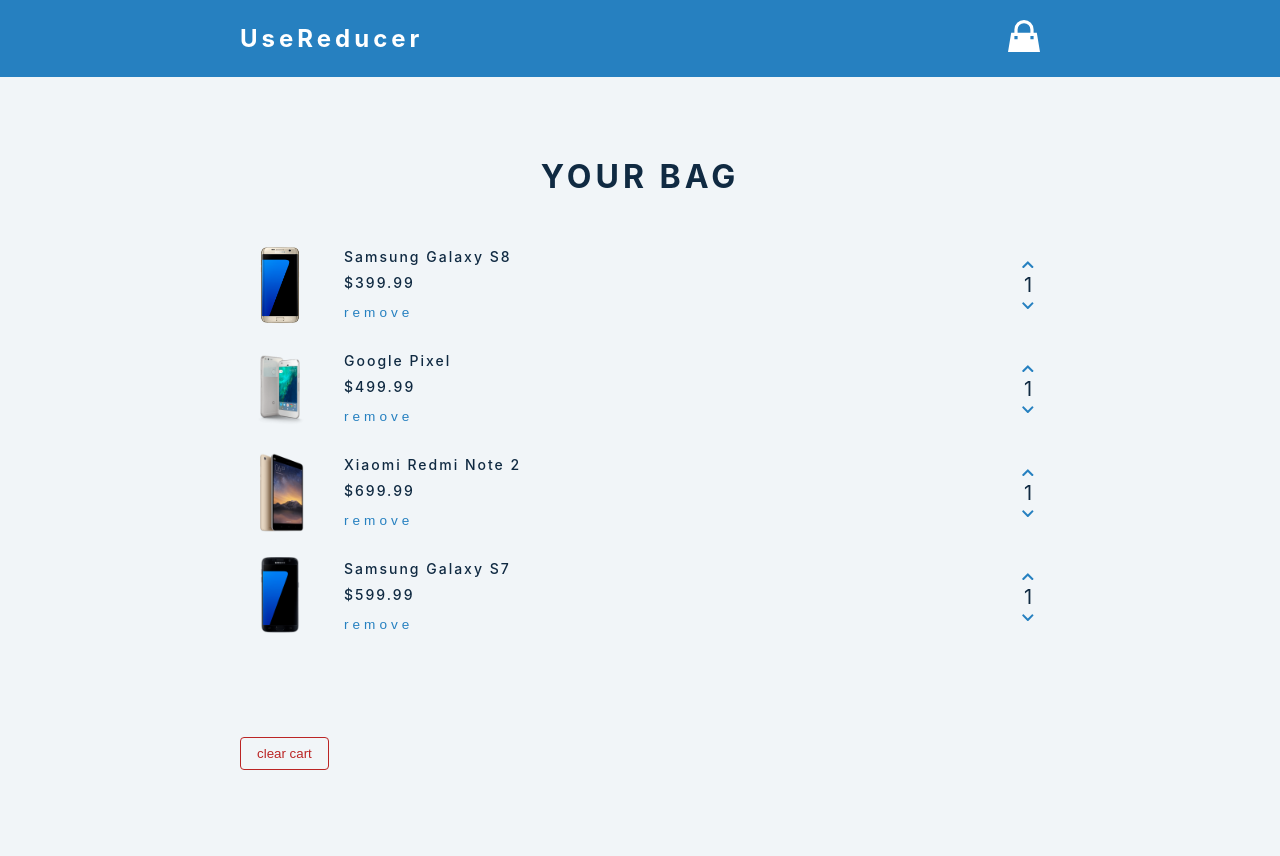
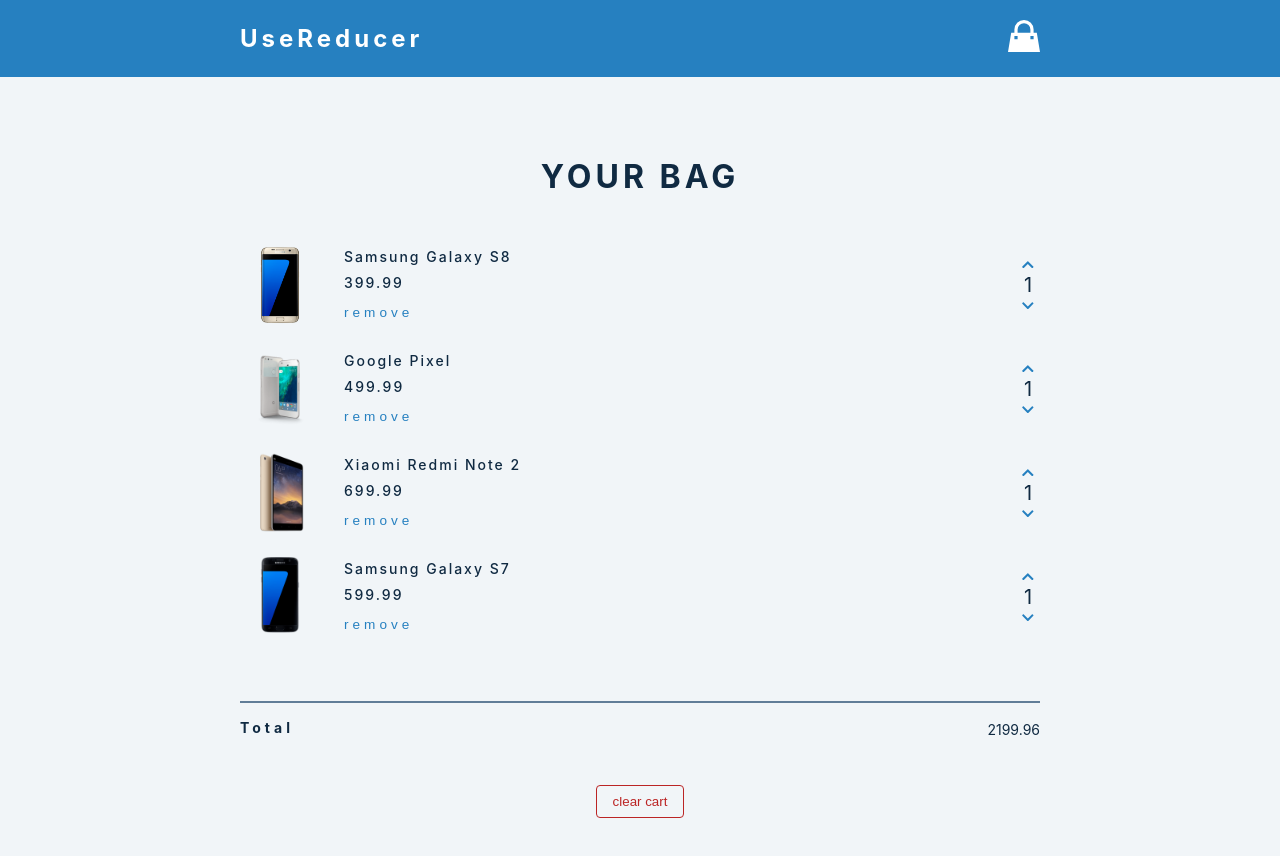
Before and after one commit to r-shirasu/cart_React_practice, a React (Create React App) app: page / in a window 1280 px wide. Before the commit the page ends 810 px from the top, so only its background shows below. Built offline with nearby package versions, Linux system fonts and the light colour scheme.

Commit message:
合計が出せるようにする

```diff
--- a/src/App.js
+++ b/src/App.js
@@ -1,5 +1,6 @@
 import "./App.scss";
 import { Cart } from "./Cart.js";
+import React from "react";
 
 export const App = () => {
   return (
@@ -24,11 +25,6 @@
         <div>
           <Cart />
         </div>
-        <footer>
-          <div className="cart-total">
-            <button className="btn clear-btn">clear cart</button>
-          </div>
-        </footer>
       </section>
     </>
   );
--- a/src/App.scss
+++ b/src/App.scss
@@ -78,11 +78,18 @@
     margin-top: 4rem;
     text-align: center;
 
+    hr {
+      background: #617d98;
+      border-color: transparent;
+      border-width: 0.25px;
+    }
+
     .cart-total {
       text-transform: capitalize;
       display: flex;
       justify-content: space-between;
       margin-top: 1rem;
+    }
 
     .clear-btn {
       background: transparent;
@@ -93,10 +100,10 @@
       border-radius: 0.25rem;
     }
     .clear-btn:hover {
+      cursor: pointer;
       background: hsl(360, 71%, 66%);
       color: hsl(360, 67%, 44%);
       border-color: hsl(360, 71%, 66%);
     }
   }
 }
-}
--- a/src/Cart.js
+++ b/src/Cart.js
@@ -9,18 +9,21 @@
 
 export const Cart = () => {
   const [mobileItems, setmobileItems] = useState(Data);
+  const [count, setCount] = useState(2199.96);
 
-  const increase = (dataIndex) => {
+  const increase = (dataArray, dataIndex) => {
     const increaseAction = mobileItems.map((dataArray, id) => {
       if (id === dataIndex) {
         return { ...dataArray, amount: dataArray.amount + 1 };
       }
       return dataArray;
     });
+    let sum = count + dataArray.price;
+    setCount(Math.round(sum * 100) / 100);
     setmobileItems(increaseAction);
   };
 
-  const decrease = (dataIndex) => {
+  const decrease = (dataArray, dataIndex) => {
     const decreaseAction = mobileItems
       .map((dataArray, id) => {
         if (id === dataIndex) {
@@ -30,8 +33,15 @@
       })
       .filter((dataArray, _) => dataArray.amount !== 0);
 
+    let sum = count - dataArray.price;
+    setCount(Math.round(sum * 100) / 100);
     setmobileItems(decreaseAction);
   };
+
+  // const count = () => {
+  //   const total = Data.reduce((p, x) => p + x.price, 0);
+  //   console.log(total);
+  // };
 
   return (
     <div className="section">
@@ -48,20 +58,28 @@
               <button className="amount-btn">
                 <FontAwesomeIcon
                   icon={faChevronUp}
-                  onClick={() => increase(dataIndex)}
+                  onClick={() => increase(dataArray, dataIndex)}
                 />
               </button>
               <p className="amount">{dataArray.amount}</p>
               <button className="amount-btn">
                 <FontAwesomeIcon
                   icon={faChevronDown}
-                  onClick={() => decrease(dataIndex)}
+                  onClick={() => decrease(dataArray, dataIndex)}
                 />
               </button>
             </div>
           </article>
         );
       })}
+      <footer>
+        <hr></hr>
+        <div className="cart-total">
+          <h4>total</h4>
+          <p>{count}</p>
+        </div>
+        <button className="btn clear-btn">clear cart</button>
+      </footer>
     </div>
   );
 };
--- a/src/data.js
+++ b/src/data.js
@@ -2,7 +2,7 @@
   {
     id: 1,
     title: "Samsung Galaxy S8",
-    price: `$399.99`,
+    price: 399.99,
     img: `${process.env.PUBLIC_URL}/img/yedjpkwxljtb75t3tezl.png`,
     alt: "Samsung Galaxy S8",
     amount: 1,
@@ -10,7 +10,7 @@
   {
     id: 2,
     title: "Google Pixel",
-    price: `$499.99`,
+    price: 499.99,
     img: `${process.env.PUBLIC_URL}/img/phone-1_gvesln.png`,
     alt: "Google Pixel",
     amount: 1,
@@ -18,7 +18,7 @@
   {
     id: 3,
     title: "Xiaomi Redmi Note 2",
-    price: `$699.99`,
+    price: 699.99,
     img: `${process.env.PUBLIC_URL}/img/phone-3_h2s6fo.png`,
     alt: "Xiaomi Redmi Note 2",
     amount: 1,
@@ -26,7 +26,7 @@
   {
     id: 4,
     title: "Samsung Galaxy S7",
-    price: `$599.99`,
+    price: 599.99,
     img: `${process.env.PUBLIC_URL}/img/phone-2_ohtt5s.png`,
     alt: "Samsung Galaxy S7",
     amount: 1,
```
Lines whose indentation alone changed are shown as unchanged.
